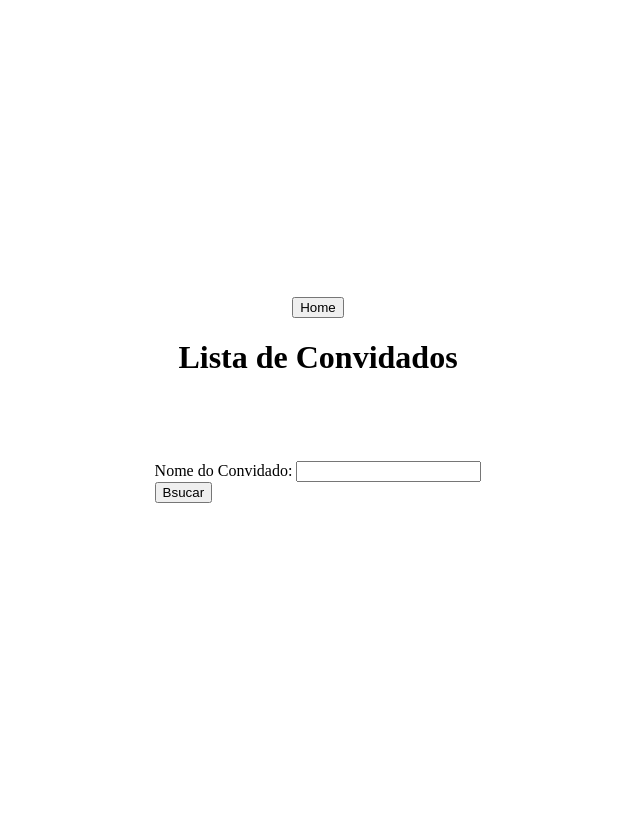
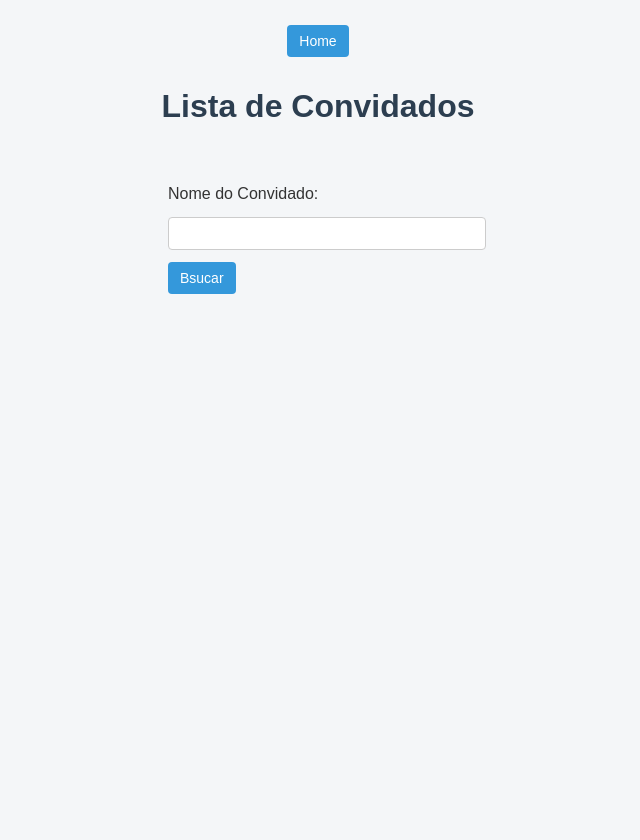
Before and after one commit to EmerSormany/atv1-dev-web-1, a Flask app: page /listarConvidados in a window 1280 px wide. Shown: the whole page, without its empty margins (322-962 px from the left). Before the commit the page ends 503 px from the top, so only its background shows below. Run offline with Flask 3, Linux system fonts and the light colour scheme; the visitor is signed in with stand-in values (Sample User, id 1); data comes from the database, SQL or seed files in the repository; data that the repository does not hold is empty.

Commit message:
feat: incluida estilização

```diff
--- a/app.py
+++ b/app.py
@@ -16,7 +16,7 @@ gestaoBD.criarTabela()
 
 usuarios = []
 
-app.secret_key = '123456789acd' # usar vaiável de ambiente para segurança
+app.secret_key = '123456789acd'
 
 #rota padrão (página principal)
 @app.route("/")
@@ -137,9 +137,7 @@ def buscarConvidado():
                 return render_template("listarConvidados.html", titulo='Convidado Pelo Nome', convidados=[convidado])
 
         mensagem = "Nenhum convidado encontrado com esse nome."
-        return render_template("resultado.html", mensagem=mensagem)
-
-    return render_template("paginaBuscarConvidado.html")
+        return render_template("listarConvidados.html", mensagem=mensagem)
 
 # rota para remover convidado
 @app.route("/removerConvidado", methods=['POST'])
--- /dev/null
+++ b/static/estilo.css
@@ -0,0 +1,81 @@
+body {
+    display: flex;
+    flex-direction: column;
+    justify-content: flex-start;
+    align-items: center;
+    min-height: 100vh;
+    margin: 0;
+    font-family: Arial, Helvetica, sans-serif;
+    background-color: #f4f6f8;
+    color: #333;
+    padding: 20px;
+}
+
+h1 {
+    color: #2c3e50;
+    margin-bottom: 20px;
+}
+
+p, label {
+    font-size: 16px;
+    margin: 10px 0;
+}
+
+ul {
+    list-style-type: none;
+    padding: 0;
+    width: 80%;
+    max-width: 600px;
+}
+
+li {
+    background-color: #ffffff;
+    border: 1px solid #ddd;
+    padding: 10px;
+    margin-bottom: 10px;
+    border-radius: 5px;
+    display: flex;
+    justify-content: space-between;
+    align-items: center;
+}
+
+button {
+    background-color: #3498db;
+    color: white;
+    border: none;
+    padding: 8px 12px;
+    border-radius: 4px;
+    cursor: pointer;
+    font-size: 14px;
+}
+
+button:hover {
+    background-color: #2980b9;
+}
+
+form {
+    margin-top: 10px;
+    margin-bottom: 20px;
+    width: 300px;
+    display: flex;
+    flex-direction: column;
+}
+
+input[type="text"],
+input[type="email"],
+input[type="password"] {
+    width: 100%;
+    padding: 8px;
+    margin-top: 4px;
+    margin-bottom: 12px;
+    border: 1px solid #ccc;
+    border-radius: 4px;
+}
+
+a button {
+    margin-top: 5px;
+}
+
+div {
+    margin-bottom: 10px;
+}
--- a/templates/index.html
+++ b/templates/index.html
@@ -4,8 +4,9 @@
     <meta charset="UTF-8">
     <meta name="viewport" content="width=device-width, initial-scale=1.0">
     <title>Document</title>
+    <link rel="stylesheet" type="text/css" href="{{ url_for('static', filename='estilo.css') }}">
 </head>
-<body style="display: flex; flex-direction: column; justify-content: center; align-items: center; min-height: 100vh; margin: 0;">
+<body>
     <h1>Página Deslogado</h1>
     <p>
         {{
--- a/templates/indexLogado.html
+++ b/templates/indexLogado.html
@@ -4,8 +4,9 @@
     <meta charset="UTF-8">
     <meta name="viewport" content="width=device-width, initial-scale=1.0">
     <title>Document</title>
+    <link rel="stylesheet" type="text/css" href="{{ url_for('static', filename='estilo.css') }}">
 </head>
-<body style="display: flex; flex-direction: column; justify-content: center; align-items: center; min-height: 100vh; margin: 0;">
+<body>
     <h1>Página Logado</h1>
     <p>
         {{
--- a/templates/listarConvidados.html
+++ b/templates/listarConvidados.html
@@ -4,8 +4,9 @@
     <meta charset="UTF-8">
     <meta name="viewport" content="width=device-width, initial-scale=1.0">
     <title>Document</title>
+    <link rel="stylesheet" type="text/css" href="{{ url_for('static', filename='estilo.css') }}">
 </head>
-<body style="display: flex; flex-direction: column; justify-content: center; align-items: center; min-height: 100vh; margin: 0;">
+<body>
     <div>
         <a href="/logado">
             <button type="button">Home</button>
@@ -17,6 +18,13 @@
         mensagem
         }}
     </p>
+    <form action="/buscarConvidado" method="post">
+        <label for="nomeConvidado">Nome do Convidado:</label>
+        <input type="text" name="nomeConvidado" required/>
+        <div>
+            <button type="submit">Bsucar</button>
+        </div>
+    </form>
     <ul>
         {%for id_convidado, nome_convidado, nome_atendente in convidados %}
             <li>
@@ -28,12 +36,5 @@
             </li>
         {% endfor %}
     </ul>
-    <form action="/buscarConvidado" method="post">
-        <label for="nomeConvidado">Nome do Convidado:</label>
-        <input type="text" name="nomeConvidado" required/>
-        <div>
-            <button type="submit">Bsucar</button>
-        </div>
-    </form>
 </body>
 </html>
--- a/templates/paginaAlterarSenha.html
+++ b/templates/paginaAlterarSenha.html
@@ -4,8 +4,9 @@
     <meta charset="UTF-8">
     <meta name="viewport" content="width=device-width, initial-scale=1.0">
     <title>Document</title>
+    <link rel="stylesheet" type="text/css" href="{{ url_for('static', filename='estilo.css') }}">
 </head>
-<body style="display: flex; flex-direction: column; justify-content: center; align-items: center; min-height: 100vh; margin: 0;">
+<body>
     <h1>Alterar a Senha</h1>
     <div>
         <a href="/logado">
--- a/templates/paginaCadastroConvidado.html
+++ b/templates/paginaCadastroConvidado.html
@@ -4,8 +4,9 @@
     <meta charset="UTF-8">
     <meta name="viewport" content="width=device-width, initial-scale=1.0">
     <title>Document</title>
+    <link rel="stylesheet" type="text/css" href="{{ url_for('static', filename='estilo.css') }}">
 </head>
-<body style="display: flex; flex-direction: column; justify-content: center; align-items: center; min-height: 100vh; margin: 0;">
+<body>
     <div>
         <h1>Página de Cadastro de Convidado</h1>
     </div>
--- a/templates/paginaCadastroUsuario.html
+++ b/templates/paginaCadastroUsuario.html
@@ -4,8 +4,9 @@
     <meta charset="UTF-8">
     <meta name="viewport" content="width=device-width, initial-scale=1.0">
     <title>Document</title>
+    <link rel="stylesheet" type="text/css" href="{{ url_for('static', filename='estilo.css') }}">
 </head>
-<body style="display: flex; flex-direction: column; justify-content: center; align-items: center; min-height: 100vh; margin: 0;">
+<body>
     <div>
         <h1>Página de Cadastro de Usuário</h1>
     </div>
--- a/templates/paginaLogin.html
+++ b/templates/paginaLogin.html
@@ -4,8 +4,9 @@
     <meta charset="UTF-8">
     <meta name="viewport" content="width=device-width, initial-scale=1.0">
     <title>Document</title>
+    <link rel="stylesheet" type="text/css" href="{{ url_for('static', filename='estilo.css') }}">
 </head>
-<body style="display: flex; flex-direction: column; justify-content: center; align-items: center; min-height: 100vh; margin: 0;">
+<body>
     <h1>Login</h1>
     {{
         mensagem
--- a/templates/paginaRecuperarSenha.html
+++ b/templates/paginaRecuperarSenha.html
@@ -4,8 +4,9 @@
     <meta charset="UTF-8">
     <meta name="viewport" content="width=device-width, initial-scale=1.0">
     <title>Document</title>
+    <link rel="stylesheet" type="text/css" href="{{ url_for('static', filename='estilo.css') }}">
 </head>
-<body style="display: flex; flex-direction: column; justify-content: center; align-items: center; min-height: 100vh; margin: 0;">
+<body>
     <h1>Recuperação de Senha</h1>
     <p>
         {{ mensagem }}
--- a/templates/resultado.html
+++ b/templates/resultado.html
@@ -4,8 +4,9 @@
     <meta charset="UTF-8">
     <meta name="viewport" content="width=device-width, initial-scale=1.0">
     <title>Document</title>
+    <link rel="stylesheet" type="text/css" href="{{ url_for('static', filename='estilo.css') }}">
 </head>
-<body style="display: flex; flex-direction: column; justify-content: center; align-items: center; min-height: 100vh; margin: 0;">
+<body>
     <div>
         <a href="/logado">
             <button type="button">Home</button>
```
